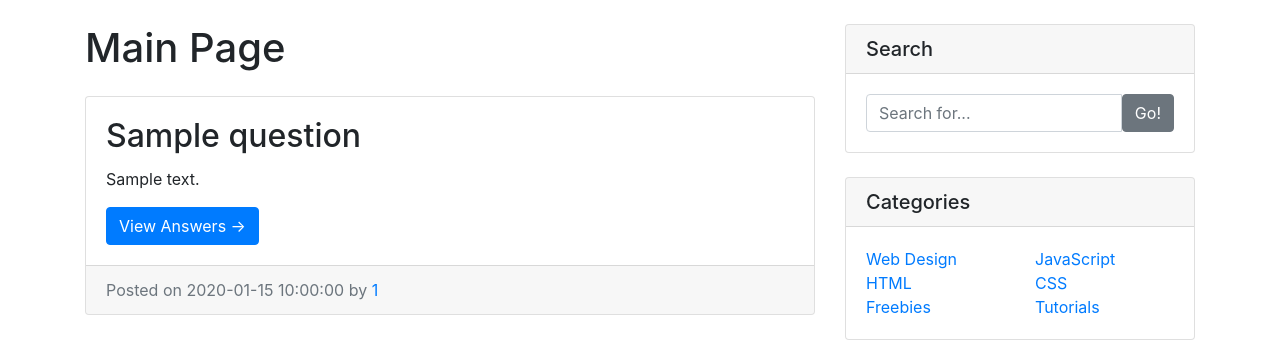
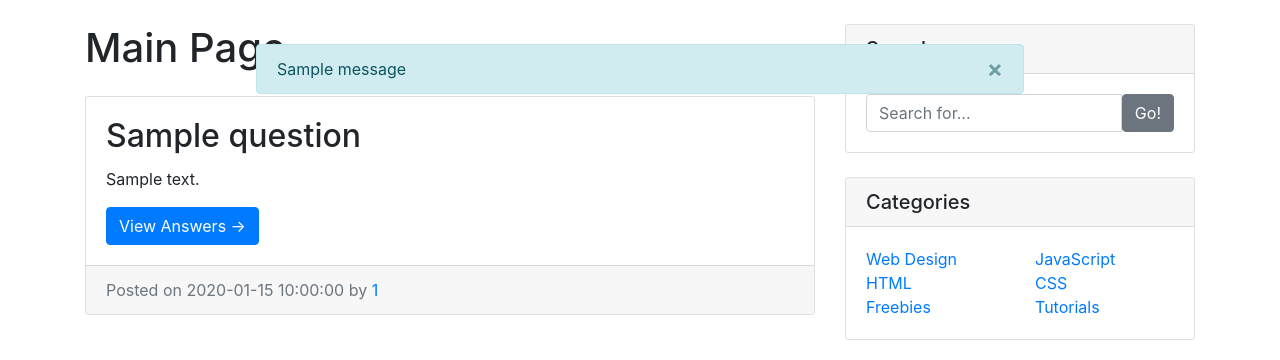
Before and after one commit to krkartikay/HackOnStack, a Flask app: page / in a window 1280 px wide. Shown: the part 56-416 px from the top of the page. Run offline with Flask 2, Linux system fonts and the light colour scheme; tables that the repository leaves empty hold one stand-in row (values such as "Sample post"); one stand-in notice (Sample message) is shown; some libraries are stand-ins or nearby versions.

Commit message:
flash message system

```diff
--- a/static/css/blog-home.css
+++ /dev/null
@@ -1,15 +0,0 @@
-/*!
- * Start Bootstrap - Blog Home (https://startbootstrap.com/template-overviews/blog-home)
- * Copyright 2013-2017 Start Bootstrap
- * Licensed under MIT (https://github.com/BlackrockDigital/startbootstrap-blog-home/blob/master/LICENSE)
- */
-
-body {
-  padding-top: 54px;
-}
-
-@media (min-width: 992px) {
-  body {
-    padding-top: 56px;
-  }
-}
--- a/static/css/main.css
+++ b/static/css/main.css
@@ -0,0 +1,16 @@
+body {
+  padding-top: 54px;
+}
+
+@media (min-width: 992px) {
+  body {
+    padding-top: 56px;
+  }
+}
+
+.flash-alerts{
+  position: absolute;
+  top:100px;
+  left:20%;
+  width:60%;
+}
--- a/templates/flash_messages.html
+++ b/templates/flash_messages.html
@@ -1,9 +1,20 @@
 {% with messages = get_flashed_messages() %}
+
 {% if messages %}
-  <ul class="flashes">
+
+<div class="flash-alerts">
+
   {% for message in messages %}
-    <li>{{ message }}</li>
+  <div class="alert alert-info alert-dismissible fade show" role="alert">
+    {{ message }}
+    <button type="button" class="close" data-dismiss="alert" aria-label="Close">
+      <span aria-hidden="true">&times;</span>
+    </button>
+  </div>
   {% endfor %}
-  </ul>
+
+</div>
+
 {% endif %}
+
 {% endwith %}
--- a/templates/layout.html
+++ b/templates/layout.html
@@ -14,7 +14,7 @@
     <link href="{{url_for('static',filename='vendor/bootstrap/css/bootstrap.min.css')}}" rel="stylesheet">
 
     <!-- Custom styles for this template -->
-    <link href="{{url_for('static',filename='css/blog-home.css')}}" rel="stylesheet">
+    <link href="{{url_for('static',filename='css/main.css')}}" rel="stylesheet">
 
   </head>
 
@@ -136,6 +136,8 @@
       </div>
       <!-- /.row -->
 
+      {% include "flash_messages.html" %}
+
     </div>
     <!-- /.container -->
 
@@ -147,6 +149,7 @@
       <!-- /.container -->
     </footer>
 
+
     <!-- Bootstrap core JavaScript -->
     <script src="{{url_for('static',filename='vendor/jquery/jquery.min.js')}}"></script>
     <script src="{{url_for('static',filename='vendor/bootstrap/js/bootstrap.bundle.min.js')}}"></script>
```
